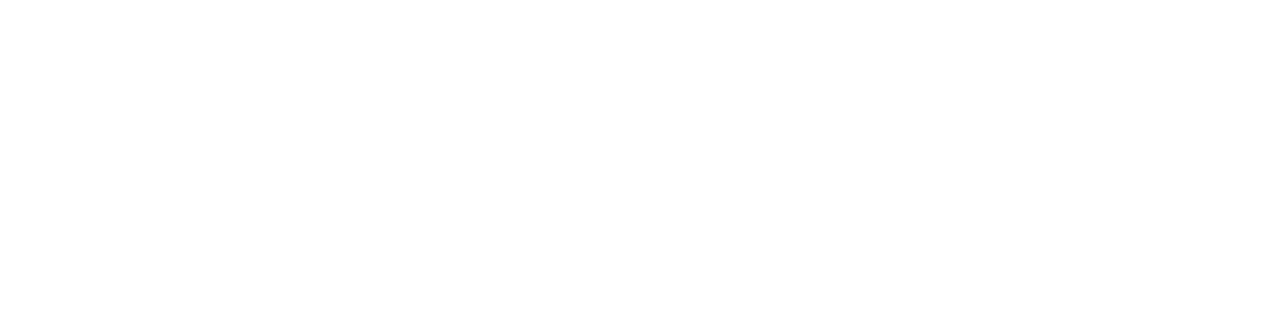
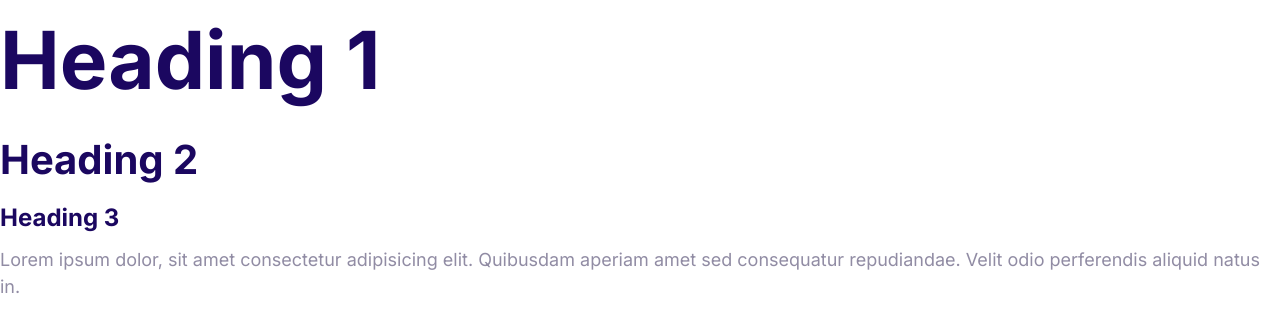
Before and after one commit to borisyelnikoff/moshify-web-page, a plain HTML site: page index.html in a window 1280 px wide. Drawn offline with Linux system fonts and the light colour scheme.

Commit message:
Define styles for the fonts.

```diff
--- a/css/styles.css
+++ b/css/styles.css
@@ -1,8 +1,4 @@
 /* Basic styles */
-html {
-  font-size: 62.5%;
-}
-
 :root {
   --color-primary: #2584ff;
   --color-secondary: #00d9ff;
@@ -10,3 +6,59 @@ html {
   --color-headings: #1b0760;
   --color-body: #918ca4;
 }
+
+html {
+  font-size: 62.5%;
+}
+
+body {
+  color: var(--color-body);
+  font-family: Inter, Arial, Helvetica, sans-serif;
+  font-size: 2.4rem;
+  line-height: 1.5;
+}
+
+/* Typography */
+h1,
+h2,
+h3 {
+  color: var(--color-headings);
+  margin: 0 0 1rem 0;
+}
+
+h1 {
+  font-size: 7rem;
+}
+
+h2 {
+  font-size: 4rem;
+}
+
+h3 {
+  font-size: 3rem;
+}
+
+h4 {
+  color: #ff3400;
+  font-size: 2rem;
+}
+
+p {
+  margin-top: 0;
+}
+
+/* Desktop & notebooks */
+@media screen and (min-width: 1024px) {
+  body {
+    font-size: 1.8rem;
+  }
+
+  /* Typography */
+  h1 {
+    font-size: 8rem;
+  }
+
+  h3 {
+    font-size: 2.4rem;
+  }
+}
--- a/index.html
+++ b/index.html
@@ -5,8 +5,22 @@
     <meta http-equiv="X-UA-Compatible" content="IE=edge" />
     <meta name="viewport" content="width=device-width, initial-scale=1.0" />
     <title>Document</title>
+    <link rel="preconnect" href="https://fonts.gstatic.com" />
+    <link
+      rel="stylesheet"
+      href="https://fonts.googleapis.com/css2?family=Inter:wght@400;700&display=swap"
+    />
     <link rel="stylesheet" href="css/normalize.css" />
     <link rel="stylesheet" href="css/styles.css" />
   </head>
-  <body></body>
+  <body>
+    <h1>Heading 1</h1>
+    <h2>Heading 2</h2>
+    <h3>Heading 3</h3>
+    <p>
+      Lorem ipsum dolor, sit amet consectetur adipisicing elit. Quibusdam
+      aperiam amet sed consequatur repudiandae. Velit odio perferendis aliquid
+      natus in.
+    </p>
+  </body>
 </html>
```
